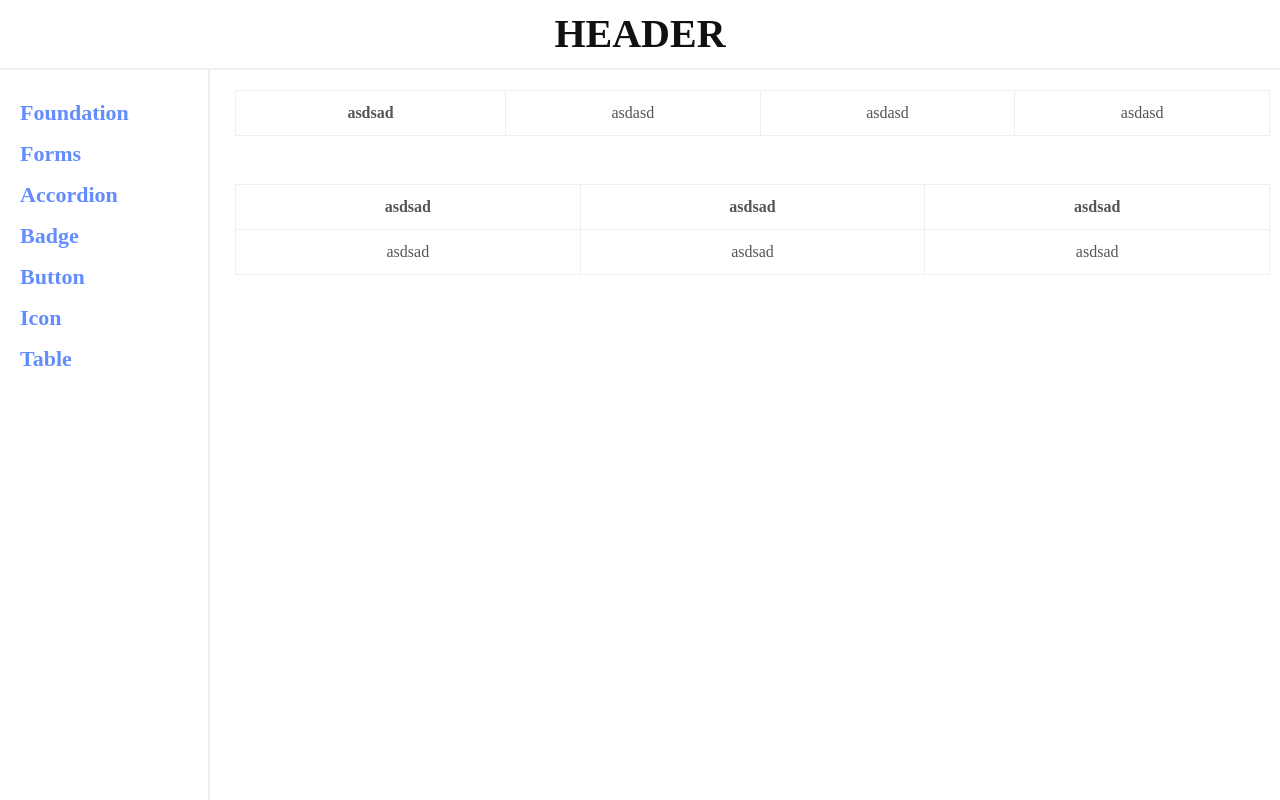
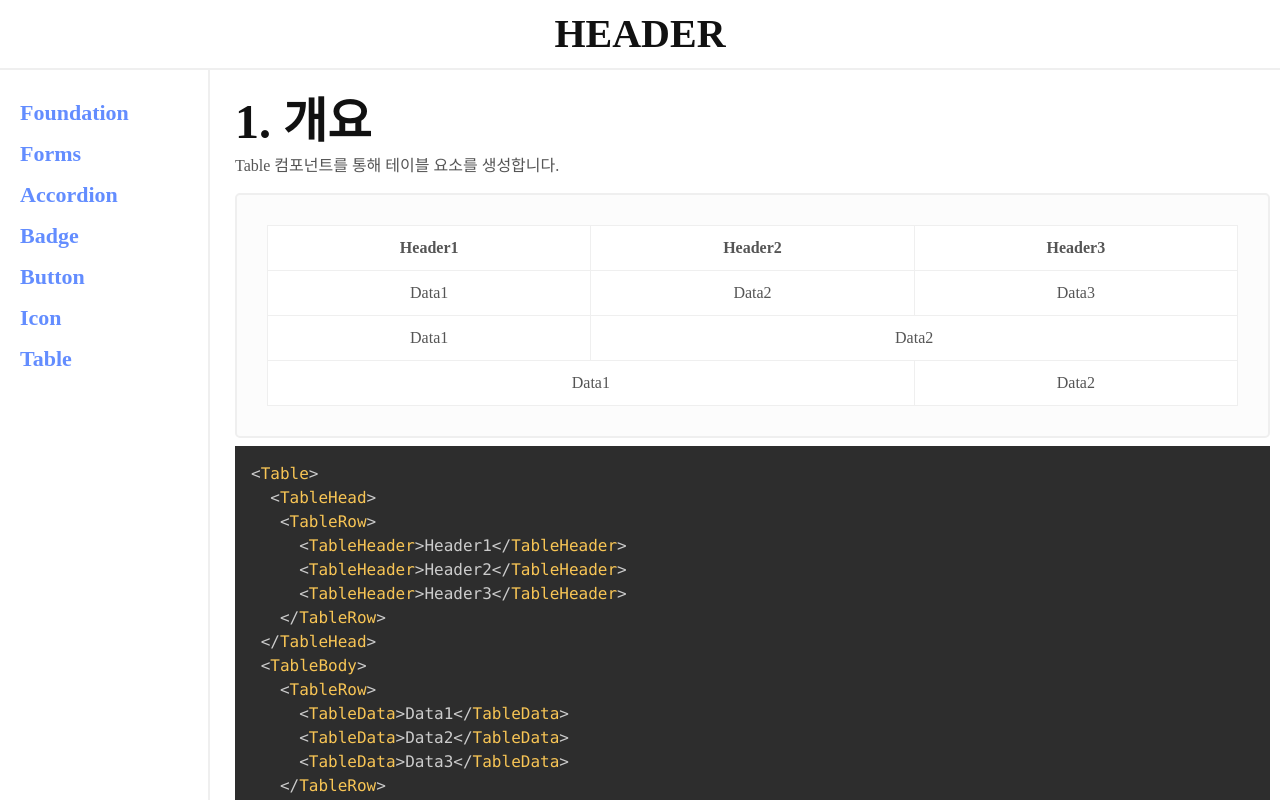
Before and after one commit to dongggggae/_hyun-design-system, a React (Vite) app: page /components/TablePage in a window 1280 px wide. Shown: the top 800 px of the page. Built offline with nearby package versions, Linux system fonts and the light colour scheme; some icons are missing.

Commit message:
Docs - Table 작업 중

```diff
--- a/src/pages/components/TablePage.jsx
+++ b/src/pages/components/TablePage.jsx
@@ -1,39 +1,140 @@
+import { lazy, Suspense } from 'react';
+
 import { Table, TableRow, TableHeader, TableData, TableBody, TableHead } from '../../components/hyun-design-system/table';
+import Heading from '../../components/hyun-design-system/typography/Heading';
+import Text from '../../components/hyun-design-system/typography/Text';
+
+const LazyCodeContainer = lazy(() => import('../../components/docs/CodeContainer'));
 
 const ComponentPage = () => {
   return (
-    <div>
-      <Table>
-        <TableBody>
-          <TableRow>
-            <TableHeader>asdsad</TableHeader>
-            <TableData>asdasd</TableData>
-            <TableData>asdasd</TableData>
-            <TableData>asdasd</TableData>
-          </TableRow>
-        </TableBody>
-      </Table>
-      <br />
-      <br />
-      <br />
+    <div className="docs">
+      <div className="docs-button">
+        <div className="component-content">
+          <Heading as="h2" size="2" text="1. 개요" />
+          <Text>Table 컴포넌트를 통해 테이블 요소를 생성합니다.</Text>
+          <div className="preview">
             <Table>
               <TableHead>
                 <TableRow>
-            <TableHeader>asdsad</TableHeader>
-            <TableHeader>asdsad</TableHeader>
-            <TableHeader>asdsad</TableHeader>
+                  <TableHeader>Header1</TableHeader>
+                  <TableHeader>Header2</TableHeader>
+                  <TableHeader>Header3</TableHeader>
                 </TableRow>
               </TableHead>
               <TableBody>
                 <TableRow>
-            <TableData>asdsad</TableData>
-            <TableData>asdsad</TableData>
-            <TableData>asdsad</TableData>
+                  <TableData>Data1</TableData>
+                  <TableData>Data2</TableData>
+                  <TableData>Data3</TableData>
+                </TableRow>
+                <TableRow>
+                  <TableData>Data1</TableData>
+                  <TableData colSpan={2}>Data2</TableData>
+                </TableRow>
+                <TableRow>
+                  <TableData colSpan={2}>Data1</TableData>
+                  <TableData>Data2</TableData>
                 </TableRow>
               </TableBody>
             </Table>
           </div>
+          <Suspense fallback={<div>Loading...</div>}>
+            <LazyCodeContainer codeString={TableCode.overview} />
+          </Suspense>
+        </div>
+
+        <div className="component-content">
+          <Heading as="h2" size="2" text="2. colSpan,rowSpan" />
+          <Text>colSpan 및 rowSpan 프로퍼티를 활용하여 테이블 아이템의 열 및 행 병합을 지정할 수 있습니다.</Text>
+          <div className="preview">
+            <Table>
+              <TableHead>
+                <TableRow>
+                  <TableHeader>Header1</TableHeader>
+                  <TableHeader>Header2</TableHeader>
+                  <TableHeader>Header3</TableHeader>
+                </TableRow>
+              </TableHead>
+              <TableBody>
+                <TableRow>
+                  <TableData rowSpan={2}>Data1</TableData>
+                  <TableData>Data2</TableData>
+                  <TableData>Data3</TableData>
+                </TableRow>
+                <TableRow>
+                  <TableData>Data1</TableData>
+                  <TableData>Data2</TableData>
+                </TableRow>
+                <TableRow>
+                  <TableData colSpan={2}>Data1</TableData>
+                  <TableData>Data2</TableData>
+                </TableRow>
+              </TableBody>
+            </Table>
+          </div>
+          <Suspense fallback={<div>Loading...</div>}>
+            <LazyCodeContainer codeString={TableCode.span} />
+          </Suspense>
+        </div>
+      </div>
+    </div>
   );
 };
 
+const TableCode = {
+  overview: [
+    `<Table>`,
+    `  <TableHead>`,
+    `   <TableRow>`,
+    `     <TableHeader>Header1</TableHeader>`,
+    `     <TableHeader>Header2</TableHeader>`,
+    `     <TableHeader>Header3</TableHeader>`,
+    `   </TableRow>`,
+    ` </TableHead>`,
+    ` <TableBody>`,
+    `   <TableRow>`,
+    `     <TableData>Data1</TableData>`,
+    `     <TableData>Data2</TableData>`,
+    `     <TableData>Data3</TableData>`,
+    `   </TableRow>`,
+    `   <TableRow>`,
+    `     <TableData>Data1</TableData>`,
+    `     <TableData colSpan={2}>Data2</TableData>`,
+    `   </TableRow>`,
+    `   <TableRow>`,
+    `     <TableData colSpan={2}>Data1</TableData>`,
+    `     <TableData>Data2</TableData>`,
+    `   </TableRow>`,
+    ` </TableBody>`,
+    `</Table>`,
+  ].join(`\n`),
+  span: [
+    `<Table>`,
+    `  <TableHead>`,
+    `   <TableRow>`,
+    `     <TableHeader>Header1</TableHeader>`,
+    `     <TableHeader>Header2</TableHeader>`,
+    `     <TableHeader>Header3</TableHeader>`,
+    `   </TableRow>`,
+    ` </TableHead>`,
+    ` <TableBody>`,
+    `   <TableRow>`,
+    `     <TableData rowSpan={2}>Data1</TableData>`,
+    `     <TableData>Data2</TableData>`,
+    `     <TableData>Data3</TableData>`,
+    `   </TableRow>`,
+    `   <TableRow>`,
+    `     <TableData>Data1</TableData>`,
+    `     <TableData>Data2</TableData>`,
+    `   </TableRow>`,
+    `   <TableRow>`,
+    `     <TableData colSpan={2}>Data1</TableData>`,
+    `     <TableData>Data2</TableData>`,
+    `   </TableRow>`,
+    ` </TableBody>`,
+    `</Table>`,
+  ].join(`\n`),
+};
+
 export default ComponentPage;
```
Lines whose indentation alone changed are shown as unchanged.
